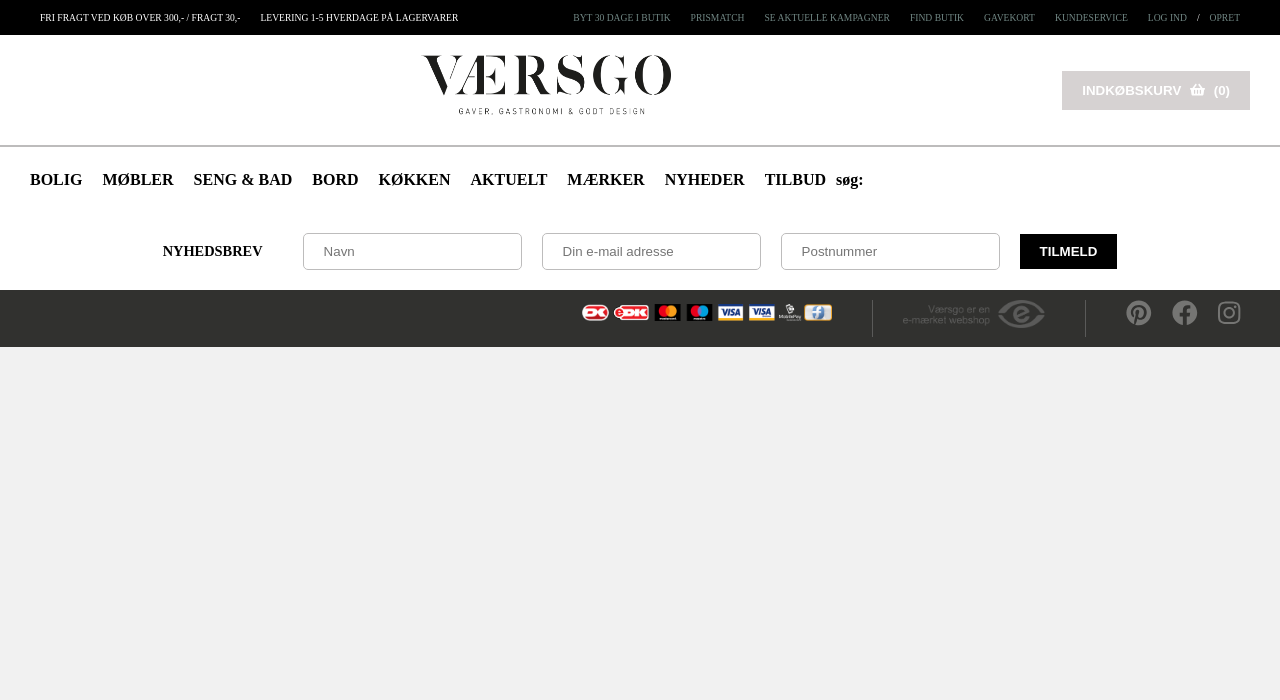
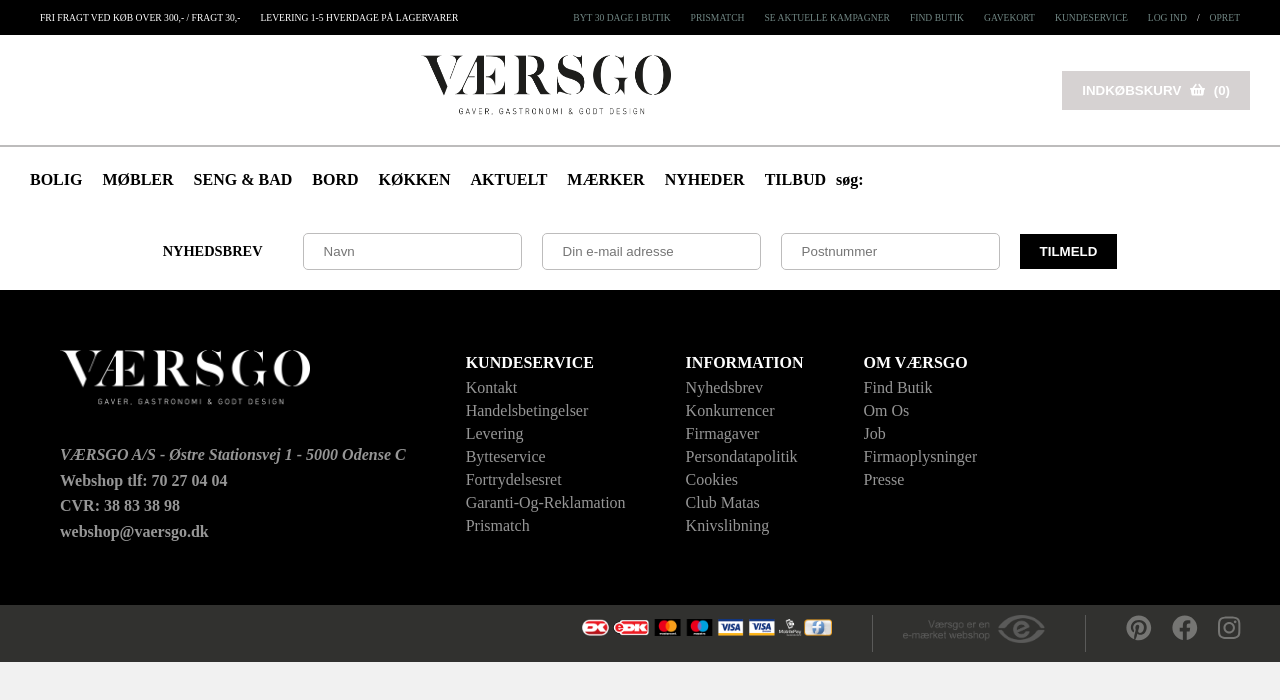
Before and after one commit to chingu-voyages/v12-solo-NishaVijai, a React (Create React App) app: page / in a window 1280 px wide. Shown: the top 700 px of the page. Built offline with nearby package versions, Linux system fonts and the light colour scheme.

Commit message:
ADD FOOTERNAVIGATION COMPONENT
Add footernavigation component and design

```diff
--- a/src/assets/components/FooterFolder/Footer.js
+++ b/src/assets/components/FooterFolder/Footer.js
@@ -4,7 +4,6 @@ import '../../stylesheets/footer.css';
 import { FooterBrev } from '../FooterFolder/FooterBrev';
 import { FooterNavigation } from '../FooterFolder/FooterNavigation';
 import { FooterSocial } from '../FooterFolder/FooterSocial';
-
 export class Footer extends React.Component {
 	render() {
 		return (
@@ -13,7 +12,9 @@ export class Footer extends React.Component {
 					<FooterBrev />
 				</div>
 
-				<div>{/* <FooterNavigation /> */}</div>
+				<div>
+					<FooterNavigation />
+				</div>
 
 				<div>
 					<FooterSocial />
--- a/src/assets/components/FooterFolder/FooterNavigation.js
+++ b/src/assets/components/FooterFolder/FooterNavigation.js
@@ -0,0 +1,241 @@
+import React from 'react';
+export class FooterNavigation extends React.Component {
+	render() {
+		return (
+			<div className="footer-navigation-container">
+				<div className="footer-navigation-left">
+					<img className="title-logo" src={require('../../../assets/images/footer-logo.png')} alt="" />
+					<address>VÆRSGO A/S - Østre Stationsvej 1 - 5000 Odense C</address>
+					<p>
+						Webshop tlf: <a href="tel:+0045 70 27 04 04">70 27 04 04</a>
+					</p>
+					<p>CVR: 38 83 38 98</p>
+					<a
+						className="footer-mail-link"
+						href="mailto:webshop@vaersgo.dk"
+						target="_blank"
+						rel="noopener  noreferrer"
+					>
+						webshop@vaersgo.dk
+					</a>
+				</div>
+
+				<div className="footer-navigation-right">
+					<div className="footer-navigation-right-links first">
+						<h5>
+							<b>kundeservice</b>
+						</h5>
+						<ul>
+							<li>
+								<a
+									className="header-nav-link"
+									href="https://vaersgo.dk/kontakt-os"
+									target="_blank"
+									rel="noopener  noreferrer"
+								>
+									kontakt
+								</a>
+							</li>
+							<li>
+								<a
+									className="header-nav-link"
+									href="https://vaersgo.dk/handelsbetingelser"
+									target="_blank"
+									rel="noopener  noreferrer"
+								>
+									handelsbetingelser
+								</a>
+							</li>
+							<li>
+								<a
+									className="header-nav-link"
+									href="https://vaersgo.dk/levering-og-forsendelse"
+									target="_blank"
+									rel="noopener  noreferrer"
+								>
+									levering
+								</a>
+							</li>
+							<li>
+								<a
+									className="header-nav-link"
+									href="https://vaersgo.dk/bytteservice"
+									target="_blank"
+									rel="noopener  noreferrer"
+								>
+									bytteservice
+								</a>
+							</li>
+							<li>
+								<a
+									className="header-nav-link"
+									href="https://vaersgo.dk/fortrydelsesret-returnering"
+									target="_blank"
+									rel="noopener  noreferrer"
+								>
+									fortrydelsesret
+								</a>
+							</li>
+							<li>
+								<a
+									className="header-nav-link"
+									href="https://vaersgo.dk/garanti-og-reklamation"
+									target="_blank"
+									rel="noopener  noreferrer"
+								>
+									garanti-og-reklamation
+								</a>
+							</li>
+							<li>
+								<a
+									className="header-nav-link"
+									href="https://vaersgo.dk/prismatch"
+									target="_blank"
+									rel="noopener  noreferrer"
+								>
+									prismatch
+								</a>
+							</li>
+						</ul>
+					</div>
+
+					<div className="footer-navigation-right-links second">
+						<h5>
+							<b>information</b>
+						</h5>
+						<ul>
+							<li>
+								<a
+									className="header-nav-link"
+									href="https://vaersgo.dk/nyhedsbrev"
+									target="_blank"
+									rel="noopener  noreferrer"
+								>
+									nyhedsbrev
+								</a>
+							</li>
+							<li>
+								<a
+									className="header-nav-link"
+									href="https://vaersgo.dk/konkurrencer"
+									target="_blank"
+									rel="noopener  noreferrer"
+								>
+									konkurrencer
+								</a>
+							</li>
+							<li>
+								<a
+									className="header-nav-link"
+									href="https://vaersgo.dk/firmagaver"
+									target="_blank"
+									rel="noopener  noreferrer"
+								>
+									firmagaver
+								</a>
+							</li>
+							<li>
+								<a
+									className="header-nav-link"
+									href="https://vaersgo.dk/cookies-og-persondatapolitik"
+									target="_blank"
+									rel="noopener  noreferrer"
+								>
+									persondatapolitik
+								</a>
+							</li>
+							<li>
+								<a
+									className="header-nav-link"
+									href="https://vaersgo.dk/cookies-og-persondatapolitik"
+									target="_blank"
+									rel="noopener  noreferrer"
+								>
+									cookies
+								</a>
+							</li>
+							<li>
+								<a
+									className="header-nav-link"
+									href="https://vaersgo.dk/clubmatas"
+									target="_blank"
+									rel="noopener  noreferrer"
+								>
+									club matas
+								</a>
+							</li>
+							<li>
+								<a
+									className="header-nav-link"
+									href="https://vaersgo.dk/knivslibning"
+									target="_blank"
+									rel="noopener  noreferrer"
+								>
+									knivslibning
+								</a>
+							</li>
+						</ul>
+					</div>
+
+					<div className="footer-navigation-right-links third">
+						<h5>
+							<b>om værsgo</b>
+						</h5>
+						<ul>
+							<li>
+								<a
+									className="header-nav-link"
+									href="https://vaersgo.dk/outlet"
+									target="_blank"
+									rel="noopener  noreferrer"
+								>
+									find butik
+								</a>
+							</li>
+							<li>
+								<a
+									className="header-nav-link"
+									href="https://vaersgo.dk/om-os"
+									target="_blank"
+									rel="noopener  noreferrer"
+								>
+									om os
+								</a>
+							</li>
+							<li>
+								<a
+									className="header-nav-link"
+									href="https://vaersgo.dk/job"
+									target="_blank"
+									rel="noopener  noreferrer"
+								>
+									job
+								</a>
+							</li>
+							<li>
+								<a
+									className="header-nav-link"
+									href="https://vaersgo.dk/firmaoplysninger"
+									target="_blank"
+									rel="noopener  noreferrer"
+								>
+									firmaoplysninger
+								</a>
+							</li>
+							<li>
+								<a
+									className="header-nav-link"
+									href="https://vaersgo.dk/presse"
+									target="_blank"
+									rel="noopener  noreferrer"
+								>
+									presse
+								</a>
+							</li>
+						</ul>
+					</div>
+				</div>
+			</div>
+		);
+	}
+}
--- a/src/assets/stylesheets/footer.css
+++ b/src/assets/stylesheets/footer.css
@@ -34,8 +34,57 @@
 /* ------------------------------- */
 
 /* FooterNavigation */
+.footer-navigation-container {
+    background-color: #000;
+    color: #fff;
+    display: flex;
+    padding: 60px;
+}
 
+.footer-navigation-left {
+    color: #969696;
+    font-size: 1rem;
+}
 
+.footer-navigation-left img {
+    margin-bottom: 30px;
+    max-width: 250px;
+}
+
+.footer-navigation-left a {
+    color: #969696;
+    text-decoration: none;
+}
+
+.footer-navigation-right {
+    display: flex;
+}
+
+.footer-navigation-right h5 {
+    font-size: 1rem;
+    font-weight: 500;
+    text-transform: uppercase;
+}
+
+.footer-navigation-right-links {
+    padding-left: 60px;
+}
+
+.footer-navigation-right-links li {
+    line-height: 1.2;
+}
+
+.footer-navigation-right-links a {
+    color: #969696;
+    font-size: 1rem;
+    font-weight: 400;
+    text-decoration: none;
+    text-transform: capitalize;
+}
+
+.footer-navigation-right-links a:hover {
+    text-decoration: underline;
+}
 
 /* ------------------------------- */
 
```
Also changed, not shown: src/assets/images/footer-logo.png (added), src/assets/stylesheets/cloneApp.css (line endings or trailing spaces).
